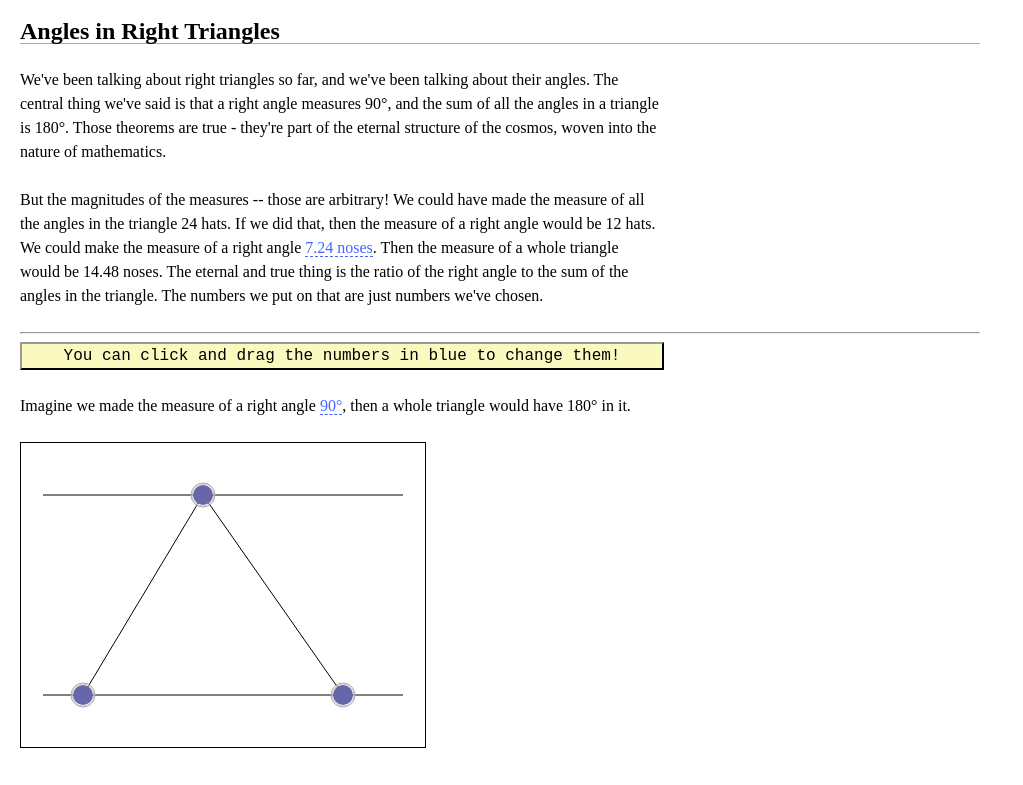
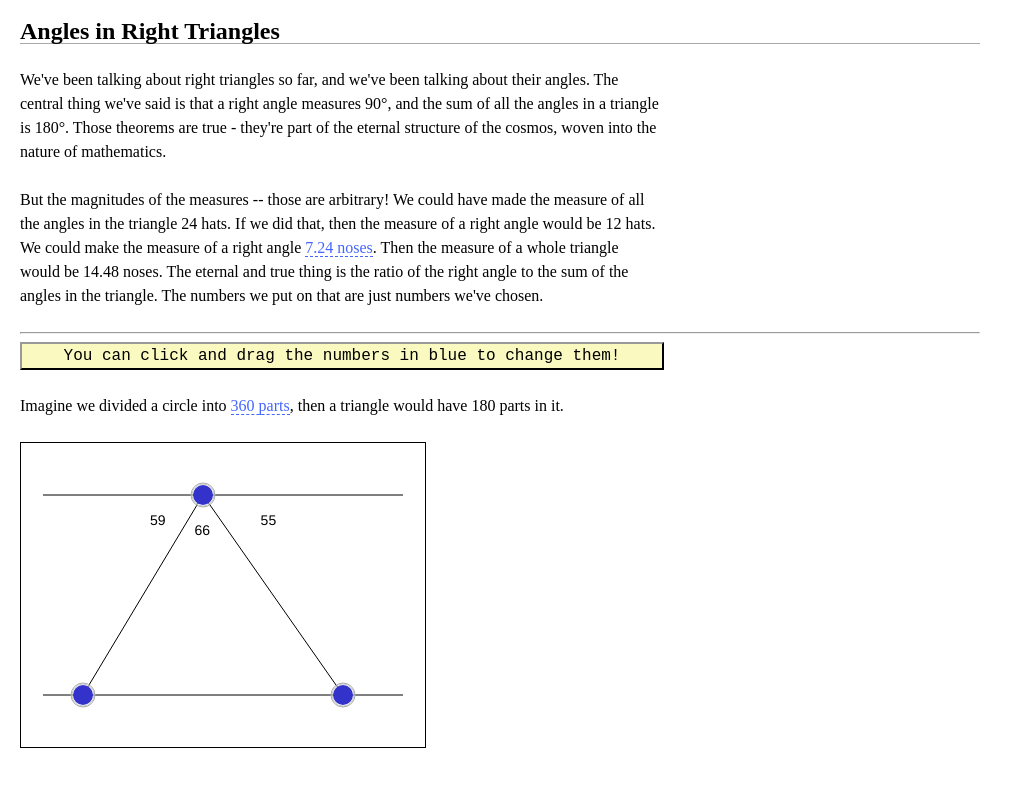
Before and after one commit to WilliamCarey/WilliamCarey.github.io, a plain HTML site: page angle-measurements.html in a window 1280 px wide. Shown: the top 785 px of the page, without its empty margins (0-1023 px from the left). Drawn offline with Linux system fonts and the light colour scheme.

Commit message:
Triangle angles now displaying correctly.

```diff
--- a/angle-measurements.html
+++ b/angle-measurements.html
@@ -56,7 +56,7 @@
 		function setUpTriangleTangle () {
 			var triangleTangle = new Tangle(document.getElementById("triangle-tangle"), {
 				initialize: function () {
-					this.ra = 90;
+					this.circleMeasure = 360;
 					this.ta = 180;
 
 					this.canvas = document.getElementById("angle-measure");
@@ -72,7 +72,7 @@
 				},
 
 				update: function () {
-					this.ta = 2 * this.ra;
+					this.ta = this.circleMeasure / 2;
 					// draw the triangle
 
 					this.clear();
@@ -100,6 +100,33 @@
 					this.v1.draw()
 					this.v2.draw()
 					this.v3.draw()
+
+					// Label the angles
+					this.ctx.fillStyle = '#000';
+					this.ctx.font = "14px Helvetica";
+
+					// To calculate the offset: calculate the angle, divide by two, add enough to get it in place.
+					var angleTheta = Math.atan2(this.v2.y - this.v1.y, this.v1.x - this.v2.x);
+					offsetAngle = angleTheta / 2;
+					oy = 30;
+					ox = oy / Math.tan(offsetAngle);
+
+					this.ctx.fillText(Math.round(angleTheta * this.ta / Math.PI).toString(), this.v1.x - ox, 50 + oy);
+
+					// To calculate the offset: calculate the angle, divide by two, add enough to get it in place.
+					var anglePhi = Math.PI - Math.atan2(this.v3.y - this.v1.y, this.v1.x - this.v3.x);
+					offsetAngle = anglePhi / 2;
+					oy = 30;
+					ox = oy / Math.tan(offsetAngle);
+
+					this.ctx.fillText(Math.round(anglePhi * this.ta / Math.PI).toString(), this.v1.x + ox, 50 + oy);
+
+					var angleRho = Math.PI - anglePhi - angleTheta; // Right?
+					var offsetAngle = angleTheta + angleRho / 2
+					oy = 40;
+					ox = oy / Math.tan(offsetAngle);
+
+					this.ctx.fillText(Math.round(angleRho * this.ta / Math.PI).toString(), this.v1.x - ox - 10, 50 + oy);
 
                 }
             });
@@ -138,7 +165,7 @@
 	You can click and drag the numbers in blue to change them!
 </p>
 
-<p id="triangle-tangle">Imagine we made the measure of a right angle <span data-var="ra" class="TKAdjustableNumber" data-min="1" data-max="10000">&deg;</span>, then a whole triangle would have <span data-var="ta"></span>&deg; in it.
+<p id="triangle-tangle">Imagine we divided a circle into <span data-var="circleMeasure" class="TKAdjustableNumber" data-min="1" data-max="10000"> parts</span>, then a triangle would have <span data-var="ta"></span> parts in it.
 </p>
 
 <canvas id="angle-measure" width="400" height="300"></canvas>
--- a/angle-measurements.js
+++ b/angle-measurements.js
@@ -2,6 +2,7 @@
 
 class DraggableVertex {
 	constructor(canvas, x, y, freedom, updateNotifier) {
+
 		this.ctx = canvas.getContext("2d");
 		canvas.addEventListener("mousedown", this.startDrag.bind(this))
 		canvas.addEventListener("mousemove", this.drag.bind(this))
@@ -9,7 +10,7 @@ class DraggableVertex {
 
 		this.updateNotifier = updateNotifier
 
-		this.fill = "#6666AA";
+		this.fill = "#3333CC";
 
 		this.x = x;
 		this.y = y;
@@ -87,6 +88,8 @@ class DraggableVertex {
 		e.preventDefault();
 		e.stopPropagation();
 
+		this.fill = "#3333CC";
 		this.isDragging = false;
+		this.updateNotifier();
 	}
 }
```
